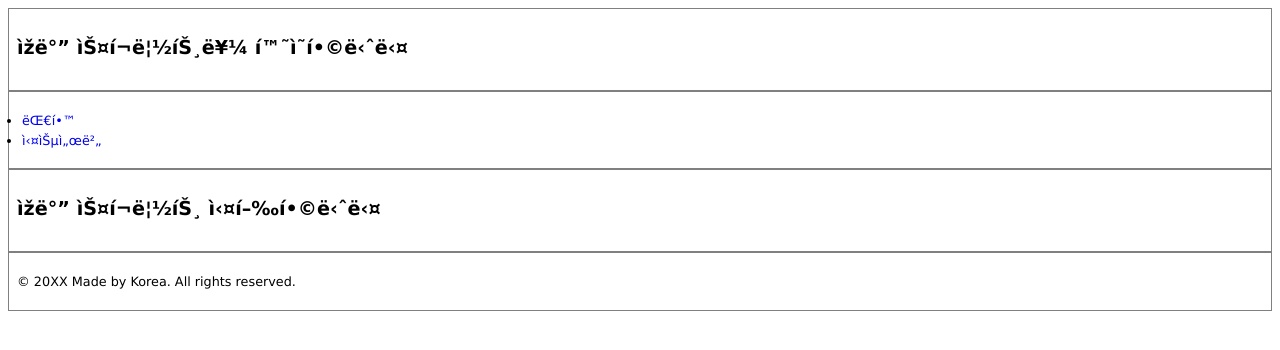
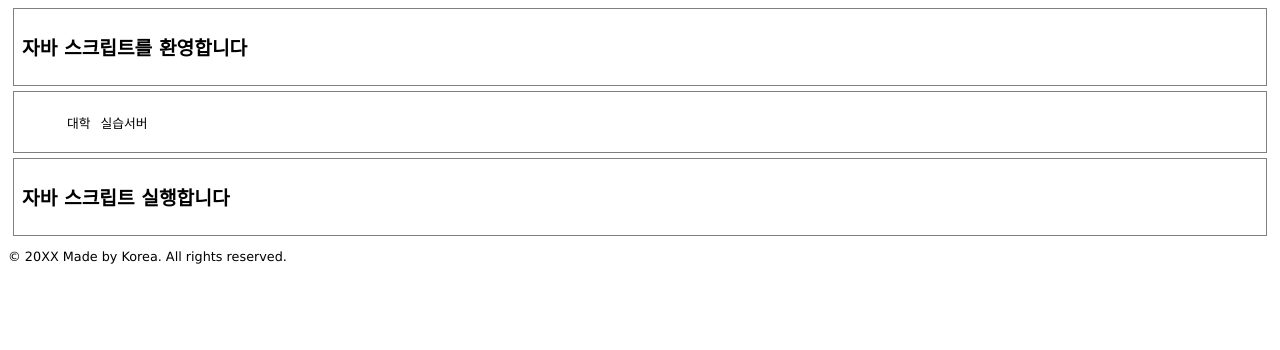
Before and after one commit to luvntake/luvntake.github.io, a plain HTML site: page index.html in a window 1280 px wide. Drawn offline with Linux system fonts and the light colour scheme.

Commit message:
Update index.html

```diff
--- a/index.html
+++ b/index.html
@@ -1 +1 @@
-<!doctype html> <!-- index.html --><html><head><meta http-equiv="Content-Tyoe:content="text/html; charset=utf-8"/><meta name="viewport" content="width=device-width, initial-scale=1"/><style>body{font-family: Verdana, sans-serif; font-size:0.8em;}header, nav, section, article, footer{border:1px solid gray; marhin:5px; padding:8px;}section#displayArea{height:210px;}nav ul{mrgin:0;padding:0;}nav ul li{dispaly:inline; margin:5px;}a{text-decoration:none;}#id_form{width:100px;height:14px;color:red;}</style><script type="text/javascript">function fnTest(){document.write("자바스크립트환영!")alert("자바스크립트환영!")}</script><title>자바스크립트 실습</title></head></html><header><h2>자바 스크립트를 환영합니다</h2></header><nav><ul><li><a href="http://www.dju.ac.kr">대학</a></li><li><a href="http://hive.dju.ac.kr">실습서버</a></li></ul></nav><section><h2>자바 스크립트 실행합니다</h2><script>fnTest();</script></section><footer><p>&copy; 20XX Made by Korea. All rights reserved.</p></footer></body></html>
+<!doctype html> <!--   index.html   --><html><head><meta http-equiv="Content-Type"content="text/html; charset=utf-8"/><meta name="viewport"content="width=device-width, initial-scale=1"/><style>body{font-family: Verdana, sans-serif; font-size:0.8em;}header, nav, section, article, gooter{border:1px solid gray; margin:5px; padding:8px;}section#displayArea{height:210px;}nav il{margin:0; padding:0;}nav ul li{display:inline; margin:5px;}a{text-decoration:none;}#id_form{width:100px; height: 14px color:red;}</style><script type="text/javascript">function fnTest(){document.write("자바스크립트환영!")alert("자바 스크립트 환영!!");}</script><title>자바 스크립트 실습</title></head><body><header><h2>자바 스크립트를 환영합니다</h2> </header><nav><ul><li><a herf="http://www.dju.ac.kr">대학</a></li><li><a herf="http://hive.dju.ac.kr">실습서버</a></li></ul></nav><section><h2>자바 스크립트 실행합니다</h2><script>fnTest();</script></section><footer><p>&copy; 20XX Made by Korea. All rights reserved.</p><footer></body></html>
```
